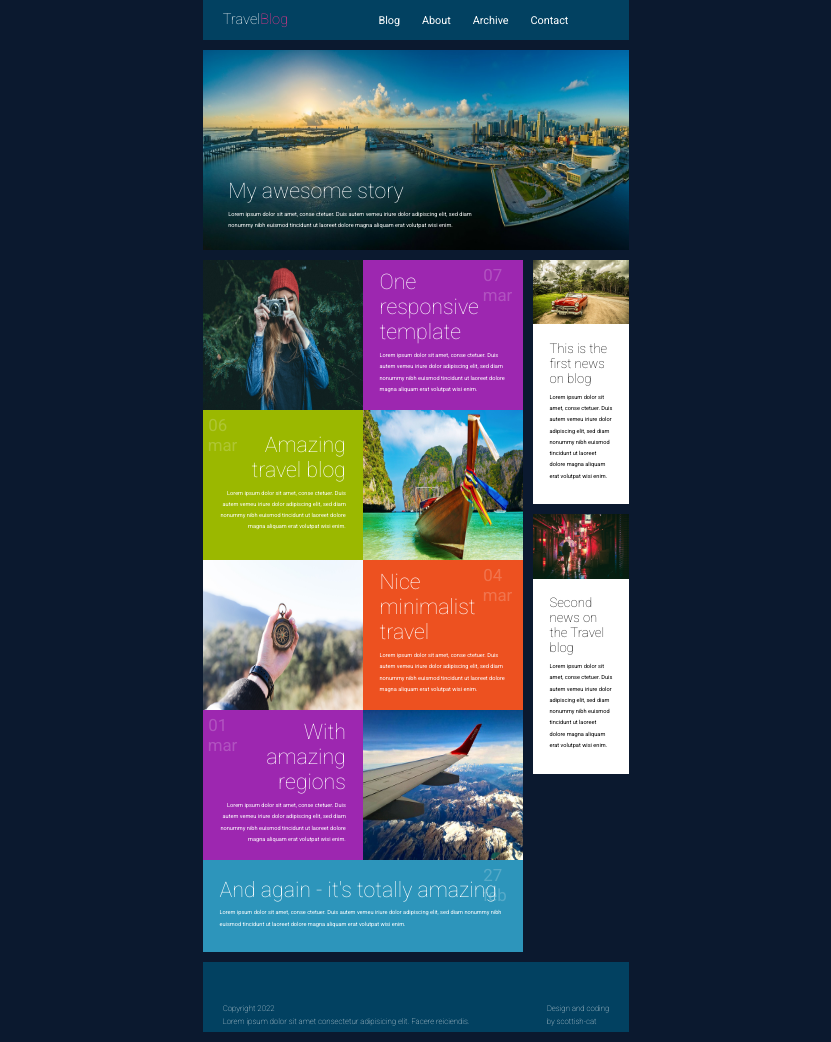
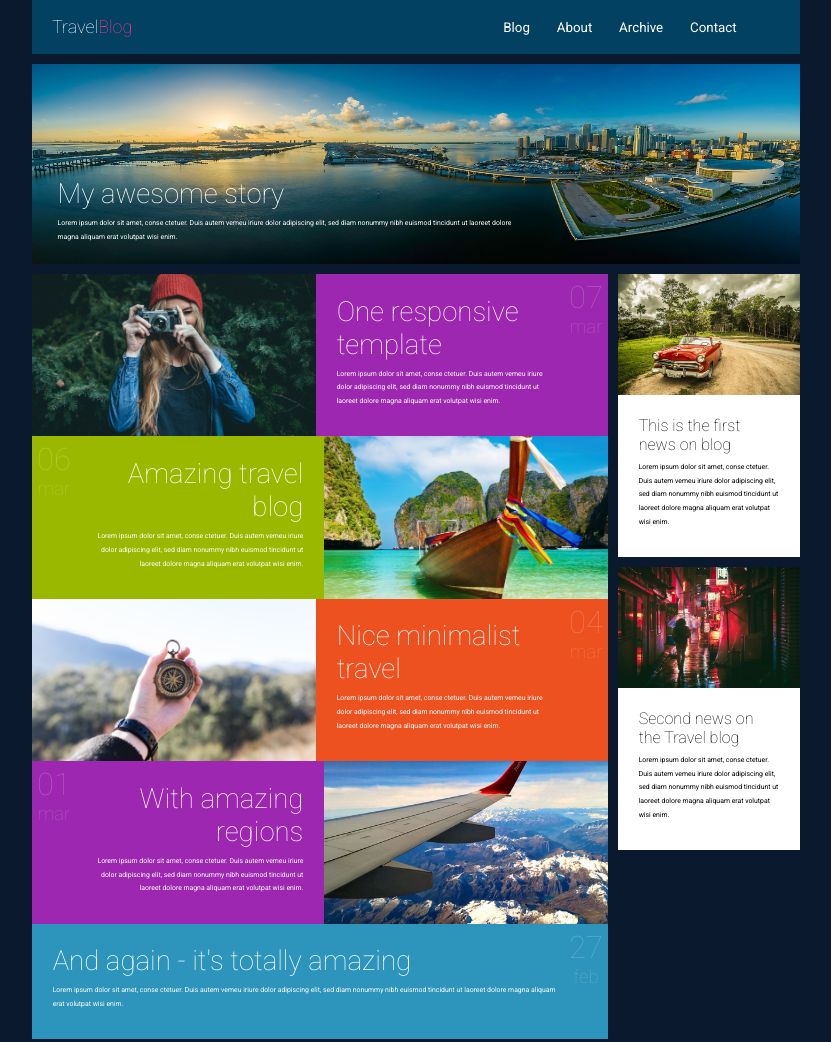
Before and after one commit to firstskytouch/responsive_css, a plain HTML site: page result/index.html in a window 1280 px wide. Shown: the top 1042 px of the page, without its empty margins (224-1055 px from the left). Drawn offline with Linux system fonts and the light colour scheme.

Commit message:
Update Desktop Screen
- update css for desktop view

```diff
--- a/result/css/styles.css
+++ b/result/css/styles.css
@@ -4,16 +4,16 @@ body {
   margin: 0;
   padding: 0;
   font-family: roboto;
-  font-size: calc(9px + 3 * ((100vw - 320px) / 680));
+  font-size: calc(9px + 3 * (50vw / 340));
   color: white;
   background-color: #0b192f;
 }
 
 .main_container {
   margin: 0 auto;
-  width: 40vw;
+  width: 50vw;
   display: grid;
-  grid-template-rows: 40px auto 70px;
+  grid-template-rows: 54px auto 60px;
   grid-template-areas:
     "nav_header"
     "main_content"
@@ -41,7 +41,7 @@ a {
 h2 {
   margin: 0;
   padding-top: 0;
-  font-size: 1.9em;
+  font-size: 2em;
   font-weight: 200;
 }
 
@@ -64,7 +64,7 @@ p {
 
 .nav_header {
   grid-area: nav_header;
-  height: 40px;
+  height: 100%;
   background-color: #024161;
   display: flex;
   align-items: center;
@@ -133,7 +133,7 @@ div.heading {
 }
 
 .article_with_image {
-  height: 150px;
+  /* height: 150px; */
   position: relative;
   display: flex;
   align-items: center;
@@ -141,9 +141,22 @@ div.heading {
   cursor: pointer;
 }
 
-.article_with_image > img {
+.article_with_image > .img-wrap {
   align-self: stretch;
-  width: 50%;
+  width: calc(50% - 4px);
+  min-width: calc(50% - 4px);
+  position: relative;
+  overflow: hidden;
+  padding: 0;
+}
+
+.article_with_image > .img-wrap > img {
+  position: absolute;
+  left: 0;
+  top: 0;
+  width: 100%;
+  height: 100%;
+  object-fit: cover;
 }
 
 .article_with_image > img:hover {
@@ -157,28 +170,48 @@ div.heading {
 .article_date {
   text-align: center;
   margin: 0;
-  width: 20px;
   font-size: 1.5em;
   position: absolute;
   opacity: 20%;
-  right: 20px;
   top: 5px;
+  font-weight: 100;
+}
+
+.article_without_image .article_date,
+.article_with_image:nth-of-type(2n + 1) .article_date {
+  right: 5px;
+  left: auto;
+}
+
+.article_with_image:nth-of-type(2n) .article_date {
+  left: 5px;
+  right: auto;
+}
+
+.article {
+  height: 100%;
+  box-sizing: border-box;
+}
+
+.article.left {
+  margin-right: 30px;
+}
+
+.article.right {
+  margin-left: 30px;
+}
+
+.article_day {
+  font-size: 1.5em;
+}
+
+.article_month {
+  font-size: 0.9em;
 }
 
 .article_with_image:nth-of-type(2n) {
   flex-direction: row-reverse;
   text-align: right;
-}
-
-.article_with_image:nth-of-type(2n) .article_date {
-  text-align: center;
-  margin: 0;
-  width: 20px;
-  font-size: 1.5em;
-  position: absolute;
-  opacity: 20%;
-  left: 5px;
-  top: 5px;
 }
 
 .blog_news {
@@ -229,25 +262,28 @@ footer {
   grid-area: page_footer;
   background-color: #024161;
   display: flex;
-  align-items: flex-end;
+  align-items: center;
   justify-content: space-between;
   text-align: left;
+  height: 100%;
 }
 
 footer p {
-  font-size: 0.7em;
+  font-size: 0.5em;
   font-weight: 100;
   padding: 0 20px;
   line-height: 0.7;
+  opacity: 50%;
 }
 
 @media (max-width: 1400px) {
   body {
-    font-size: calc(7px + 3 * ((100vw - 320px) / 680));
+    font-size: calc(7px + 3 * (768px / 340));
   }
 
   .main_container {
-    width: calc(100vw / 3);
+    width: 768px;
+    min-height: 100vh;
   }
 
   a.nav_link {
--- a/result/index.html
+++ b/result/index.html
@@ -40,10 +40,15 @@
       </div>
       <div class="articles">
         <article class="article_with_image post-1">
+          <div class="img-wrap">
             <img src="img/post1.jpg" alt="post1 image">
-          <div>
+          </div>
+          <div class="article left">
             <h2 class="article_header">One responsive template</h2>
-            <span class="article_date">07 mar</span>
+            <div class="article_date">
+              <div class="article_day">07</div>
+              <div class="article_month">mar</div>
+            </div>
             <p class="article_text">
               Lorem ipsum dolor sit amet, conse ctetuer. Duis autem vemeu iriure
               dolor adipiscing elit, sed diam nonummy nibh euismod tincidunt ut
@@ -52,10 +57,15 @@
           </div>
         </article>
         <article class="article_with_image post-2">
+          <div class="img-wrap">
             <img src="img/post2.jpg" alt="post2 image">
-          <div>
+          </div>
+          <div class="article right">
             <h2 class="article_header">Amazing travel blog</h2>
-            <span class="article_date">06 mar</span>
+            <div class="article_date">
+              <div class="article_day">06</div>
+              <div class="article_month">mar</div>
+            </div>
             <p class="article_text">
               Lorem ipsum dolor sit amet, conse ctetuer. Duis autem vemeu iriure
               dolor adipiscing elit, sed diam nonummy nibh euismod tincidunt ut
@@ -64,10 +74,15 @@
           </div>
         </article>
         <article class="article_with_image post-3">
+          <div class="img-wrap">
             <img src="img/post3.jpg" alt="post3 image">
-          <div>
+          </div>
+          <div class="article left">
             <h2 class="article_header">Nice minimalist travel</h2>
-            <span class="article_date">04 mar</span>
+            <div class="article_date">
+              <div class="article_day">04</div>
+              <div class="article_month">mar</div>
+            </div>
             <p class="article_text">
               Lorem ipsum dolor sit amet, conse ctetuer. Duis autem vemeu iriure
               dolor adipiscing elit, sed diam nonummy nibh euismod tincidunt ut
@@ -76,10 +91,15 @@
           </div>
         </article>
         <article class="article_with_image post-4">
+          <div class="img-wrap">
             <img src="img/post4.jpg" alt="post4 image">
-          <div>
+          </div>
+          <div class="article right">
             <h2 class="article_header">With amazing regions</h2>
-            <span class="article_date">01 mar</span>
+            <div class="article_date">
+              <div class="article_day">01</div>
+              <div class="article_month">mar</div>
+            </div>
             <p class="article_text">
               Lorem ipsum dolor sit amet, conse ctetuer. Duis autem vemeu iriure
               dolor adipiscing elit, sed diam nonummy nibh euismod tincidunt ut
@@ -88,13 +108,18 @@
           </div>
         </article>
         <article class="article_without_image post-5">
+          <div class="article left">
             <h2 class="article_header">And again - it's totally amazing</h2>
-          <span class="article_date">27 feb</span>
+            <div class="article_date">
+              <div class="article_day">27</div>
+              <div class="article_month">feb</div>
+            </div>
             <p class="article_text">
               Lorem ipsum dolor sit amet, conse ctetuer. Duis autem vemeu iriure
               dolor adipiscing elit, sed diam nonummy nibh euismod tincidunt ut
               laoreet dolore magna aliquam erat volutpat wisi enim.
             </p>
+          </div>
         </article>
       </div>
       <div class="blog_news">
```
Lines whose indentation alone changed are shown as unchanged.
